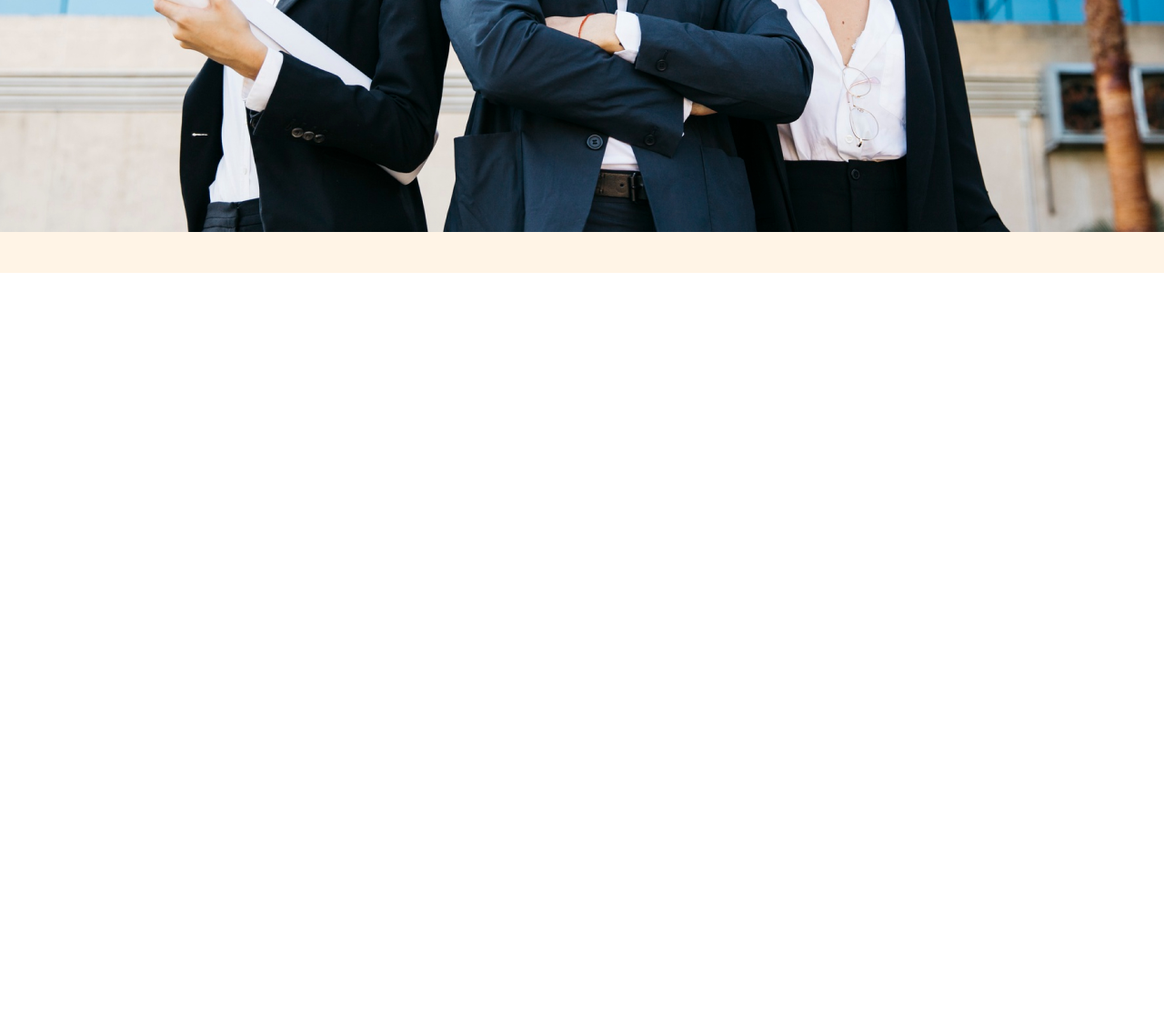
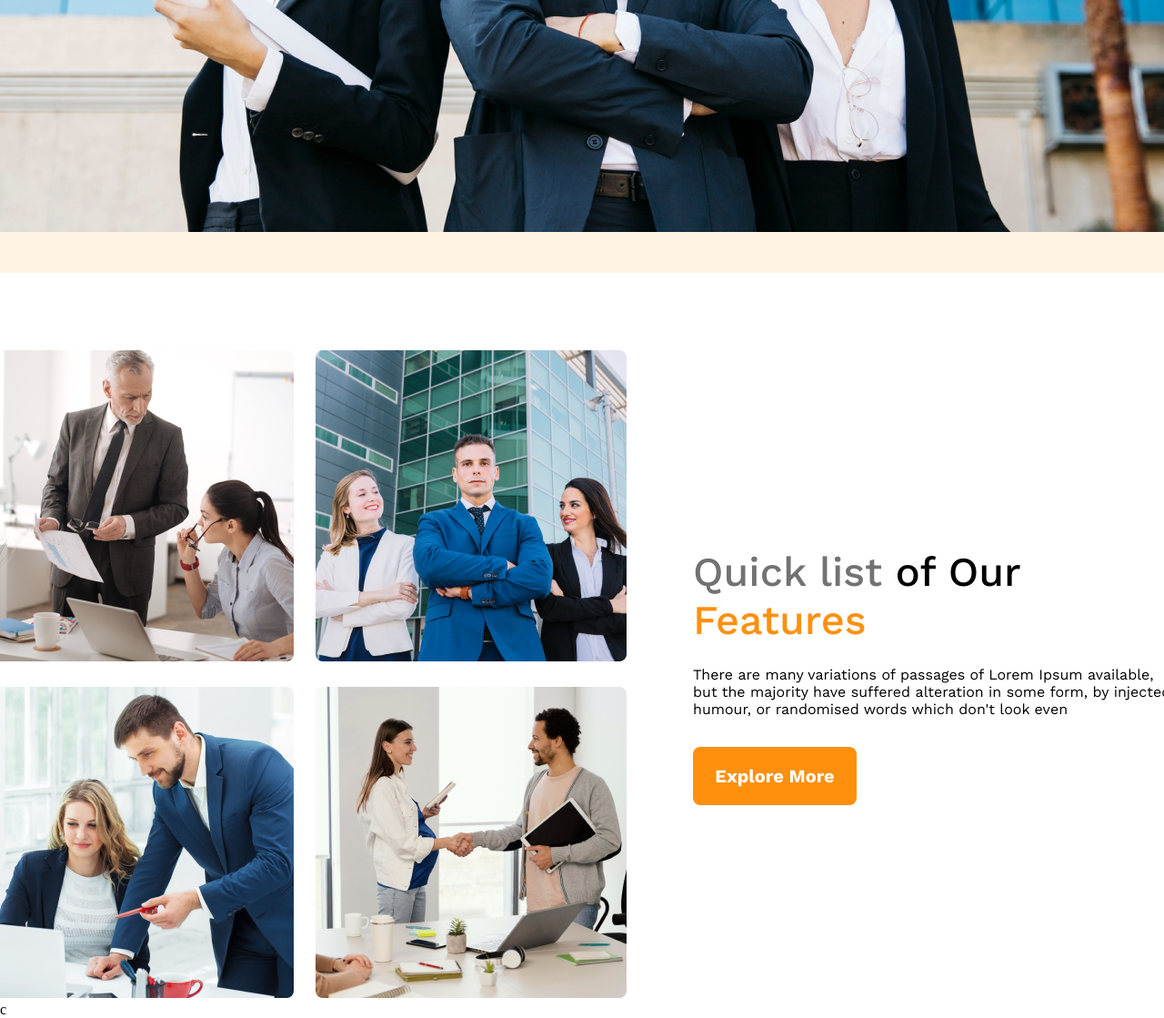
Before and after one commit to afikAfikur/G3-Architacts-website, a plain HTML site: page index.html in a window 1280 px wide. Shown: the part 1026-2145 px from the top of the page at 91% size. Before the commit the page ends 1326 px from the top, so only its background shows below. Drawn offline with nearby package versions, Linux system fonts and the light colour scheme.

Commit message:
Done with frist section

```diff
--- a/index.html
+++ b/index.html
@@ -44,7 +44,25 @@
         </div>
     </header>
     <main>
-
+        <section>
+            <div class="first_sec">
+                <div class="img_container">
+                    <div class="images_4"><img src="./images/team1.png" alt=""></div>
+                    <div class="images_4"><img src="./images/team2.png" alt=""></div>
+                    <div class="images_4"><img src="./images/team3.png" alt=""></div>
+                    <div class="images_4"><img src="./images/team4.png" alt=""></div>
+                </div>
+                <div>
+                    <div class="work-sans-first inside">
+                    <h1 class="list"> <span class="quick">Quick list</span> of Our</h1>
+                    <h1 class="features list">Features</h1>
+                    <p class="there">There are many variations of passages of Lorem Ipsum available, but the majority have suffered alteration in some form, by injected humour, or randomised words which don't look even</p>
+                    </div>
+                <div >
+                          <button class="ex_1 explore_buttpn work-sans-first ">Explore More</button> </div>
+                </div>
+            </div>
+        </section>c
     </main>
     <footer>
 
--- a/styles/index.css
+++ b/styles/index.css
@@ -93,6 +93,52 @@ header{
 
     background-color: rgba(255, 144, 14, 0.1);
 }
+.list{
+    font-size: 45px;
+    font-weight: 500;
+    margin: 0px;
+}
+.quick{
+    color:rgba(114, 114, 114, 1) ;
+
+}
+.features{
+    color:rgba(255, 144, 14, 1) ;
+    margin: 0px;
+}
+.there{
+    font-weight: normal;
+    font-size: 16px;
+    margin: 0px;
+    margin-top: 24px;
+}
+.first_sec{
+    margin-top: 85px;
+    display: flex;
+    flex-direction: row;
+    justify-content: center;
+    align-items: center;
+    gap: 73px;
+}
+.img_container{
+    display: grid;
+    grid-template-columns: repeat(2,1fr);
+    gap: 24px;
+}
+.inside{
+    width: 537px;
+    height: auto;
+    display: flex;
+    flex-direction: column;
+
+}
+.ex_1{
+    margin-top: 32px;
+    margin-left: 0px;
+}
+
+
+/* Here comes the media query  */
 @media screen and (max-width: 576px) {
     .tittle {
         height: auto;
```
